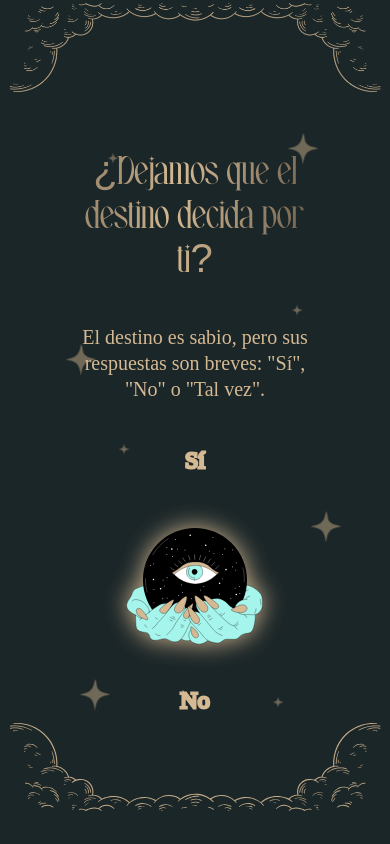
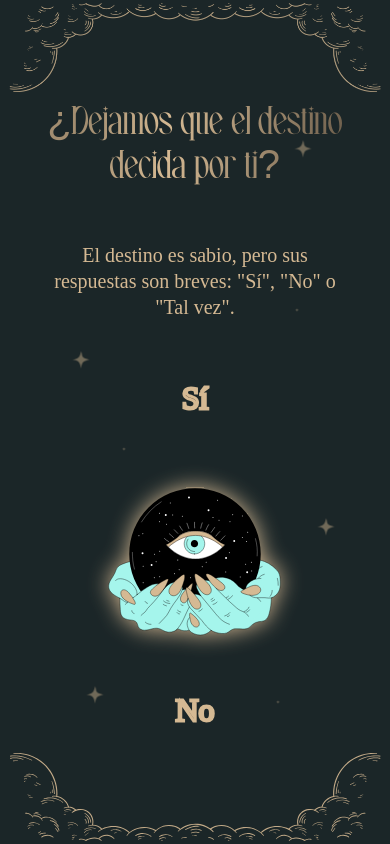
Before and after one commit to JessCardenas/oraculov1, a React (Vite) app: page / in a window 390 px wide. Built offline with nearby package versions, Linux system fonts and the light colour scheme.

Commit message:
update css.

```diff
--- a/src/StyleSheets/HomeScreen.css
+++ b/src/StyleSheets/HomeScreen.css
@@ -31,7 +31,8 @@
   opacity: 0;
   transition: opacity 0.7s ease;
   z-index: 0;
-  margin-bottom: 15px;
+  margin: 10px;
+
 }
 
 .boton:hover .estrella {
@@ -61,20 +62,21 @@
 @media (max-width: 768px) {
   /* Estilos para pantallas pequeñas */
   .home-screen {
-    padding: 3rem;
+    padding: 0.5rem;
   }
   .inicio {
     font-size: clamp(2.5rem, 6vw, 4rem);
   }
   .subtitulo {
     font-size: clamp(1.25rem, 4vw, 1.5rem);
+    padding: 1rem;
   }
   .respuestaHomescreen {
-    font-size: clamp(1.5rem, 5vw, 3.5rem);
+    font-size: 2rem;
     padding: 1rem;
   }
 
   .bolaManos {
-    transform: scale(80%);
+    transform: scale(75%);
   }
 }
--- a/src/components/HomeScreen.jsx
+++ b/src/components/HomeScreen.jsx
@@ -4,12 +4,12 @@ import "../StyleSheets/HomeScreen.css";
 
 function HomeScreen({ cambiarPantalla }) {
   return (
-    <div className="home-screen text-center container mx-auto min-h-screen overflow-hidden flex flex-col justify-center p-8">
-      <h1 className="inicio max-w-xl mx-auto mt-9">
+    <div className="home-screen text-center container mx-auto h-screen overflow-y-hidden flex flex-col justify-center p-6">
+      <h1 className="inicio max-w-xl mx-auto ">
         ¿Dejamos que el destino decida por ti?
       </h1>
 
-      <h2 className="subtitulo font-medium max-w-2xl mx-auto my-4 text-center">
+      <h2 className="subtitulo font-medium max-w-2xl mx-auto my-3 text-center">
         El destino es sabio, pero sus respuestas son breves: "Sí", "No" o "Tal
         vez".
       </h2>
--- a/src/index.css
+++ b/src/index.css
@@ -43,7 +43,4 @@ body {
     padding: 0;
     overflow-x: hidden;
   }
-.underClouds{
-  margin: 30px 0;
 }
-}
```
